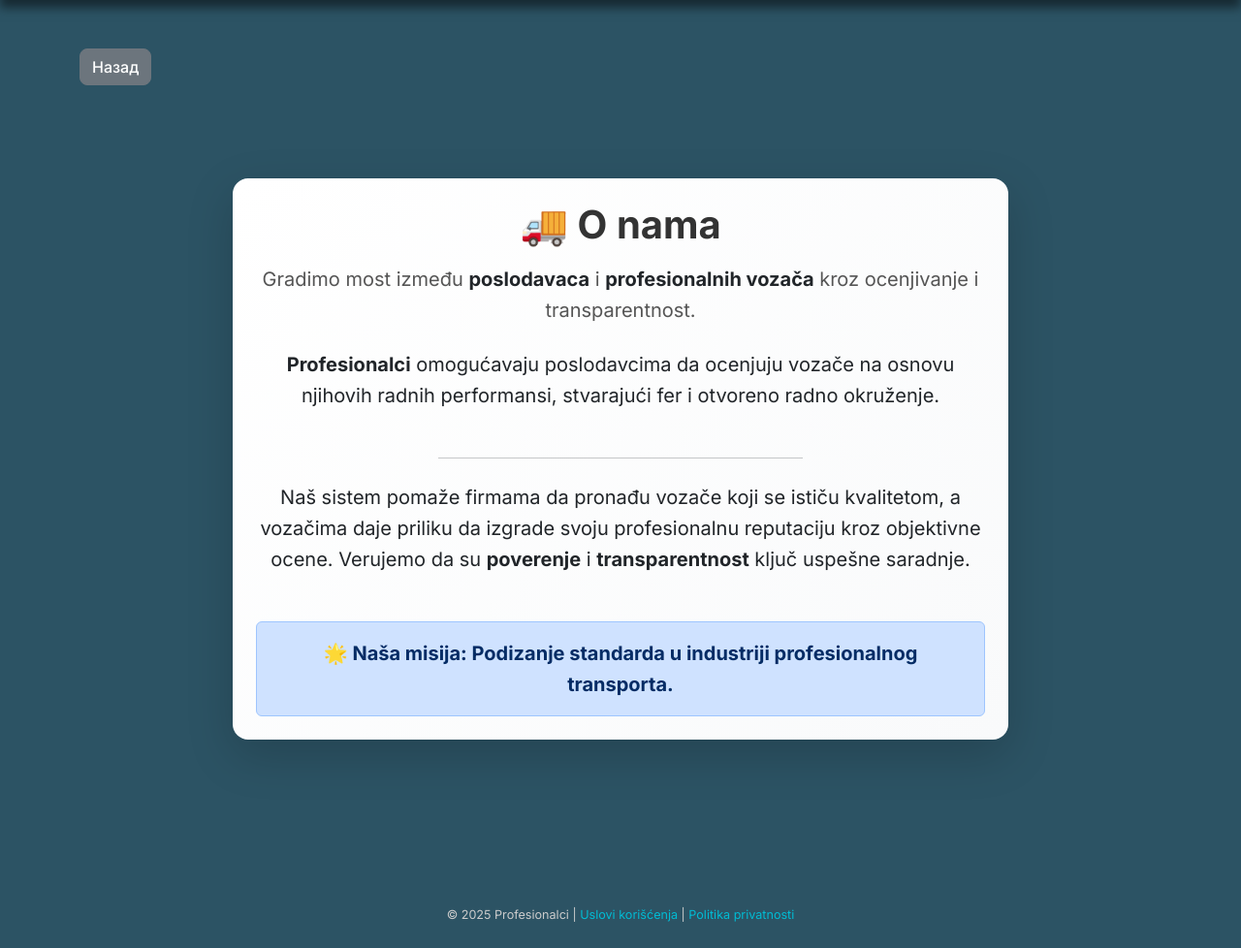
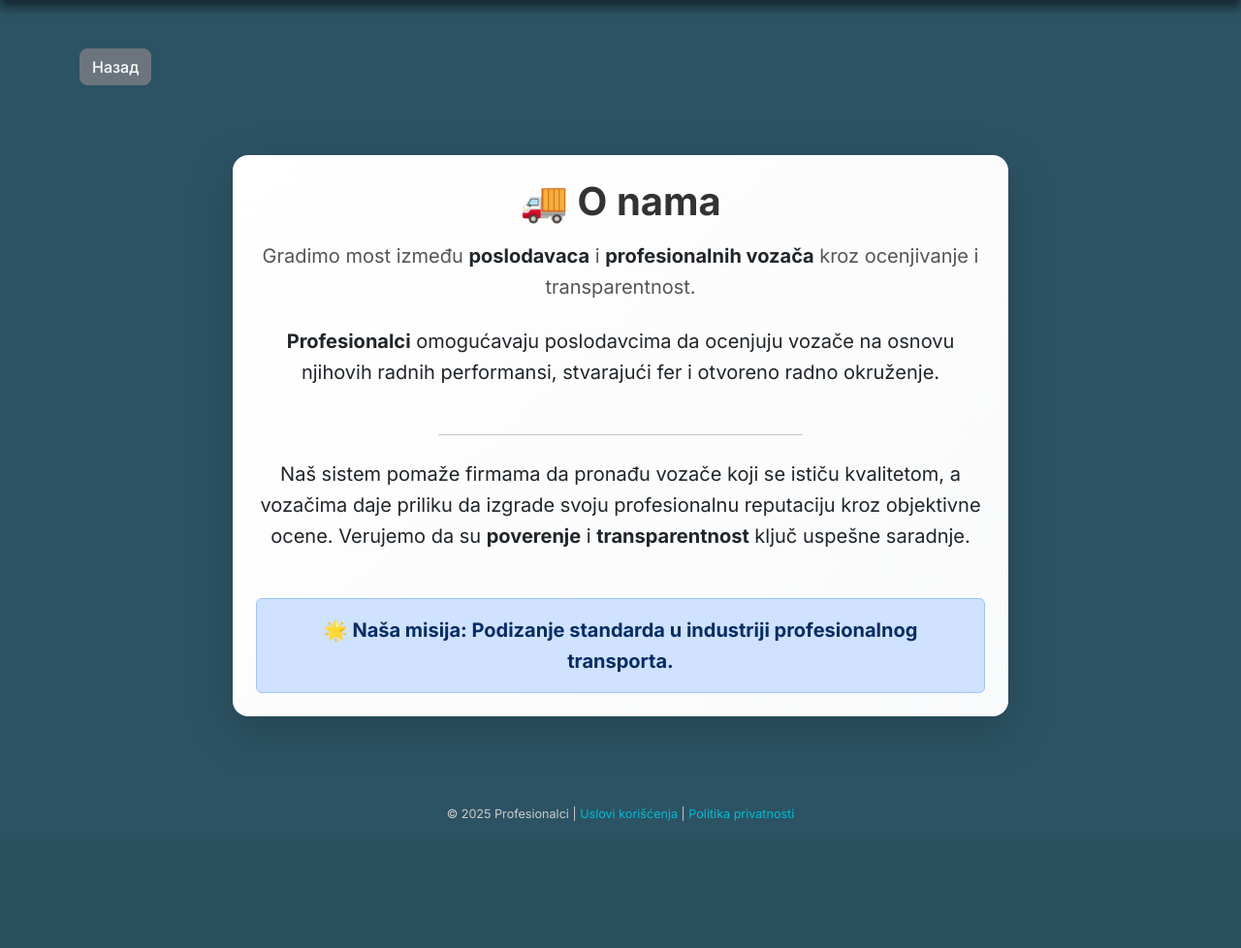
Before and after one commit to ivan1408993/profesionalci-app, a Flask app: page /about in a window 1280 px wide. Shown: the part 58-1036 px from the top of the page at 97% size. After the commit the page ends 905 px from the top, so only its background shows below. Run offline with Flask 3, Linux system fonts and the light colour scheme; some libraries are stand-ins or nearby versions.

Commit message:
base.html - popravljen footer, da se smanji razmak - test 1

```diff
--- a/app/templates/base.html
+++ b/app/templates/base.html
@@ -107,7 +107,7 @@
 
 
 <!-- 📦 Sadržaj stranice -->
-<main class="flex-grow-1 py-5">
+<main class="flex-grow-1 py-4">
     <div class="container">
         {% block content %}{% endblock %}
     </div>
@@ -121,11 +121,11 @@
     {% block scripts %}{% endblock %}
 
 
-    <footer class="text-center mt-5 py-4" style="color: #ccc;">
+    <footer class="text-center py-3" style="color: #ccc;">
     <small>© 2025 Profesionalci |
     <a href="{{ url_for('main.terms') }}" style="color: #00bcd4; text-decoration: none;">Uslovi korišćenja</a> |
     <a href="{{ url_for('main.privacy_policy') }}" style="color: #00bcd4; text-decoration: none;">Politika privatnosti</a>
     </small>
-    </footer>
+</footer>
 </body>
 </html>
```
